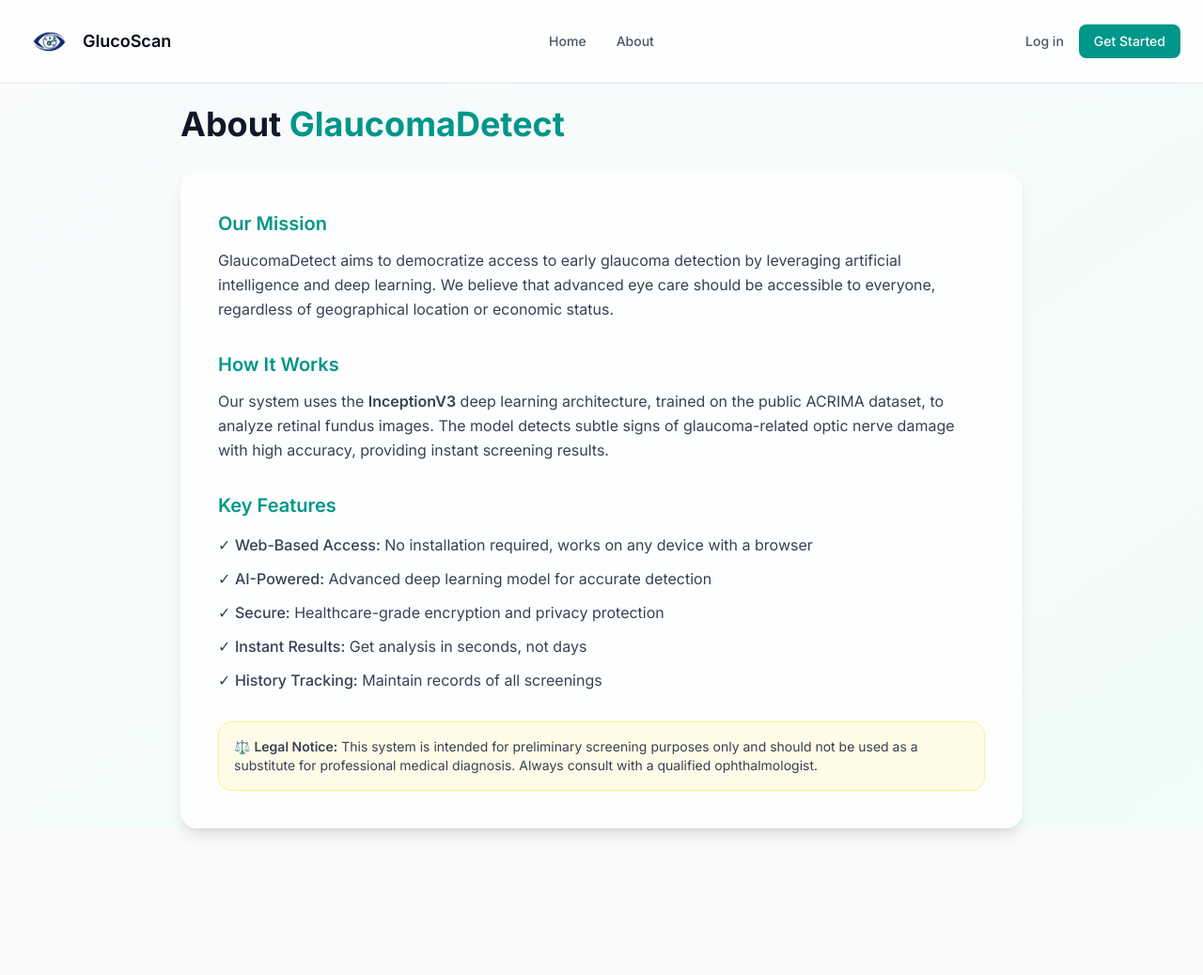
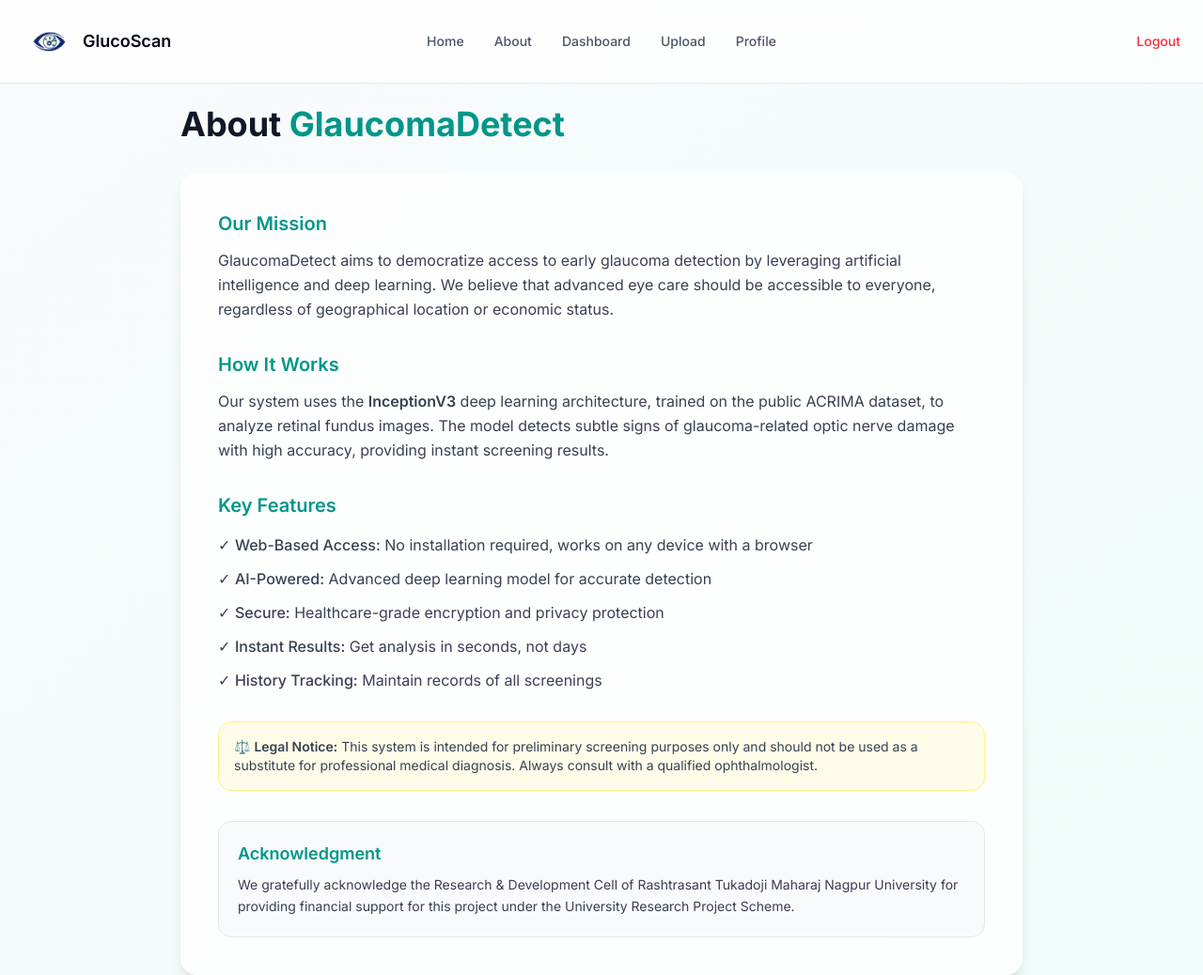
Before and after one commit to yash1412200/Glucoma_Prediction, a Next.js app in the folder frontend/: page /about in a window 1280 px wide. Shown: the whole page at 94% size. Before the commit the page ends 882 px from the top, so only its background shows below. Built offline with nearby package versions, Linux system fonts and the light colour scheme.

Commit message:
Changes made in user side

```diff
--- a/frontend/app/about/page.tsx
+++ b/frontend/app/about/page.tsx
@@ -84,6 +84,19 @@
                 diagnosis. Always consult with a qualified ophthalmologist.
               </p>
             </div>
+
+            {/* ACKNOWLEDGMENT */}
+            <div className="bg-gray-50 border border-gray-200 rounded-xl p-5">
+              <h2 className="text-lg font-semibold text-teal-600 mb-2">
+                Acknowledgment
+              </h2>
+              <p className="text-gray-700 text-sm leading-relaxed">
+                We gratefully acknowledge the Research & Development Cell of
+                Rashtrasant Tukadoji Maharaj Nagpur University for providing
+                financial support for this project under the University Research
+                Project Scheme.
+              </p>
+            </div>
           </div>
         </div>
       </section>
--- a/frontend/app/dashboard/layout.tsx
+++ b/frontend/app/dashboard/layout.tsx
@@ -1,23 +1,29 @@
 "use client";
 
-import { Sidebar } from "@/components/dashboard/Sidebar";
-import { Topbar } from "@/components/dashboard/Topbar";
-import { useState } from "react";
+import { CTA } from "@/components/marketing/CTA";
+import { Features } from "@/components/marketing/Features";
+import { Footer } from "@/components/marketing/Footer";
+import { Hero } from "@/components/marketing/Hero";
+import { HowItWorks } from "@/components/marketing/HowItWorks";
+import { Navbar } from "@/components/marketing/Navbar";
 
 export default function DashboardLayout({ children }: any) {
-  const [open, setOpen] = useState(false);
+  return (
+    <>
+      {/* Same Navbar everywhere */}
+      <Navbar />
+      <Hero />
+      <HowItWorks />
+      <Features />
+      <CTA />
+      <Footer />
 
-  return (
-    <div>
-      <Sidebar open={open} setOpen={setOpen} />
-
-      <Topbar setOpen={setOpen} />
-
-      <main className="pt-16 lg:pl-64 bg-slate-50 h-screen overflow-y-auto no-scrollbar">
+      {/* Main Content */}
+      <main className="pt-24 min-h-screen bg-gradient-to-br from-gray-50 to-teal-50">
         <div className="max-w-6xl mx-auto px-4 sm:px-6 lg:px-8 py-8">
           {children}
         </div>
       </main>
-    </div>
+    </>
   );
 }
--- a/frontend/components/marketing/Navbar.tsx
+++ b/frontend/components/marketing/Navbar.tsx
@@ -7,6 +7,9 @@
 
 export function Navbar() {
   const [menuOpen, setMenuOpen] = useState(false);
+
+  // 🔥 TEMP auth state (replace later with real auth)
+  const isLoggedIn = true;
 
   return (
     <nav className="fixed top-0 left-0 w-full z-50 border-b bg-white/80 backdrop-blur-md">
@@ -25,24 +28,56 @@
         <div className="hidden md:flex items-center gap-8 absolute left-1/2 transform -translate-x-1/2">
           <Link
             href="/"
-            className="text-sm font-medium text-gray-600 hover:text-black transition"
+            className="text-sm font-medium text-gray-600 hover:text-black"
           >
             Home
           </Link>
 
           <Link
             href="/about"
-            className="text-sm font-medium text-gray-600 hover:text-black transition"
+            className="text-sm font-medium text-gray-600 hover:text-black"
           >
             About
           </Link>
+
+          {/* 👇 Show only after login */}
+          {isLoggedIn && (
+            <>
+              <Link
+                href="/dashboard"
+                className="text-sm font-medium text-gray-600 hover:text-black"
+              >
+                Dashboard
+              </Link>
+
+              <Link
+                href="/dashboard/upload"
+                className="text-sm font-medium text-gray-600 hover:text-black"
+              >
+                Upload
+              </Link>
+
+              <Link
+                href="/dashboard/profile"
+                className="text-sm font-medium text-gray-600 hover:text-black"
+              >
+                Profile
+              </Link>
+            </>
+          )}
         </div>
 
         {/* RIGHT - Auth Buttons */}
         <div className="hidden md:flex items-center gap-4">
+          {isLoggedIn ? (
+            <button className="text-sm font-medium text-red-500 hover:text-red-600">
+              Logout
+            </button>
+          ) : (
+            <>
               <Link
                 href="/login"
-            className="text-sm font-medium text-gray-600 hover:text-black transition"
+                className="text-sm font-medium text-gray-600 hover:text-black"
               >
                 Log in
               </Link>
@@ -52,6 +87,8 @@
                   Get Started
                 </Button>
               </Link>
+            </>
+          )}
         </div>
 
         {/* Mobile Hamburger */}
@@ -60,7 +97,7 @@
         </button>
       </div>
 
-      {/* Mobile Menu */}
+      {/* MOBILE MENU */}
       {menuOpen && (
         <div className="md:hidden border-t bg-white">
           <div className="flex flex-col px-6 py-5 gap-3">
@@ -76,6 +113,42 @@
               </Button>
             </Link>
 
+            {/* 👇 Logged in options */}
+            {isLoggedIn && (
+              <>
+                <Link href="/dashboard" onClick={() => setMenuOpen(false)}>
+                  <Button variant="ghost" className="w-full justify-start">
+                    Dashboard
+                  </Button>
+                </Link>
+
+                <Link
+                  href="/dashboard/upload"
+                  onClick={() => setMenuOpen(false)}
+                >
+                  <Button variant="ghost" className="w-full justify-start">
+                    Upload
+                  </Button>
+                </Link>
+
+                <Link
+                  href="/dashboard/profile"
+                  onClick={() => setMenuOpen(false)}
+                >
+                  <Button variant="ghost" className="w-full justify-start">
+                    Profile
+                  </Button>
+                </Link>
+              </>
+            )}
+
+            {/* Auth Buttons */}
+            {isLoggedIn ? (
+              <Button variant="outline" className="w-full text-red-500">
+                Logout
+              </Button>
+            ) : (
+              <>
                 <Link href="/login" onClick={() => setMenuOpen(false)}>
                   <Button variant="outline" className="w-full">
                     Log in
@@ -87,6 +160,8 @@
                     Get Started
                   </Button>
                 </Link>
+              </>
+            )}
           </div>
         </div>
       )}
```
Lines whose indentation alone changed are shown as unchanged.
